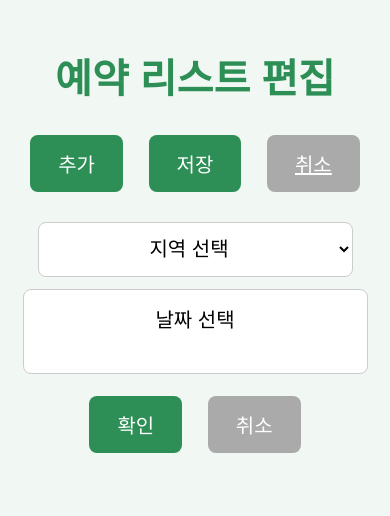
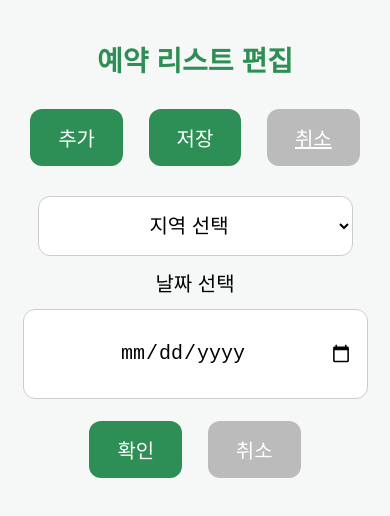
Before and after one commit to jrh1013/forest-bell, a website: page templates/edit.html in a window 390 px wide. Both pictures are taken after a click on the button "추가". Drawn offline with Linux system fonts and the light colour scheme; no server answers.

Commit message:
Update style.css

```diff
--- a/static/style.css
+++ b/static/style.css
@@ -1,6 +1,6 @@
 body {
     font-family: Arial, sans-serif;
-    background: #f1f8f4;
+    background: #f5f8f6;
     margin: 0;
     padding: 0;
 }
@@ -11,31 +11,37 @@ body {
 h1 {
     color: #2d8f55;
     margin-bottom: 20px;
+    font-size: 28px;
 }
 .btn {
     display: inline-block;
     background: #2d8f55;
     color: #fff;
     padding: 10px 20px;
-    border-radius: 8px;
+    border-radius: 12px;
     font-size: 18px;
     border: none;
     margin: 10px;
     cursor: pointer;
+    transition: 0.2s ease;
+}
+.btn:hover {
+    background: #249d65;
 }
 .btn-gray {
-    background: #aaa;
+    background: #bbb;
 }
 .card {
     background: #fff;
     margin: 10px auto;
     padding: 15px;
     width: 90%;
-    border-radius: 10px;
+    border-radius: 12px;
     display: flex;
     justify-content: space-between;
     align-items: center;
     font-size: 18px;
+    box-shadow: 0 2px 6px rgba(0, 0, 0, 0.05);
 }
 .delete {
     color: red;
@@ -62,25 +68,31 @@ h1 {
 .fab.token {
     right: 20px;
 }
-/* ✅ 지역 선택 & 날짜 버튼 공통 스타일 */
-select, .date-display {
+/* ✅ 입력 필드 */
+select, input[type="date"] {
     width: 90%;
     padding: 12px;
     font-size: 18px;
     border: 1px solid #ccc;
-    border-radius: 8px;
+    border-radius: 12px;
     margin: 12px auto;
     display: block;
     text-align: center;
     background: #fff;
     cursor: pointer;
-    height: 50px;
+    height: 55px;
 }
-/* ✅ 숨긴 네이티브 date input */
-input[type="date"] {
+/* ✅ placeholder 흉내 */
+input[type="date"]::before {
+    content: attr(data-placeholder);
+    color: #888;
     position: absolute;
-    opacity: 0;
-    pointer-events: none;
+    left: 50%;
+    transform: translateX(-50%);
+}
+input[type="date"]:focus::before,
+input[type="date"]:valid::before {
+    content: "";
 }
 /* ✅ 모바일 반응형 */
 @media (max-width: 768px) {
@@ -91,19 +103,13 @@ input[type="date"] {
         font-size: 20px;
         padding: 14px 28px;
     }
+    select, input[type="date"] {
+        font-size: 20px;
+        padding: 14px;
+        height: 60px;
+    }
     .card {
         font-size: 20px;
         padding: 20px;
     }
-    select, .date-display {
-        font-size: 20px;
-        padding: 14px;
-        height: 55px;
-    }
-    .fab {
-        width: 80px;
-        height: 80px;
-        font-size: 18px;
-        line-height: 80px;
-    }
 }
```
